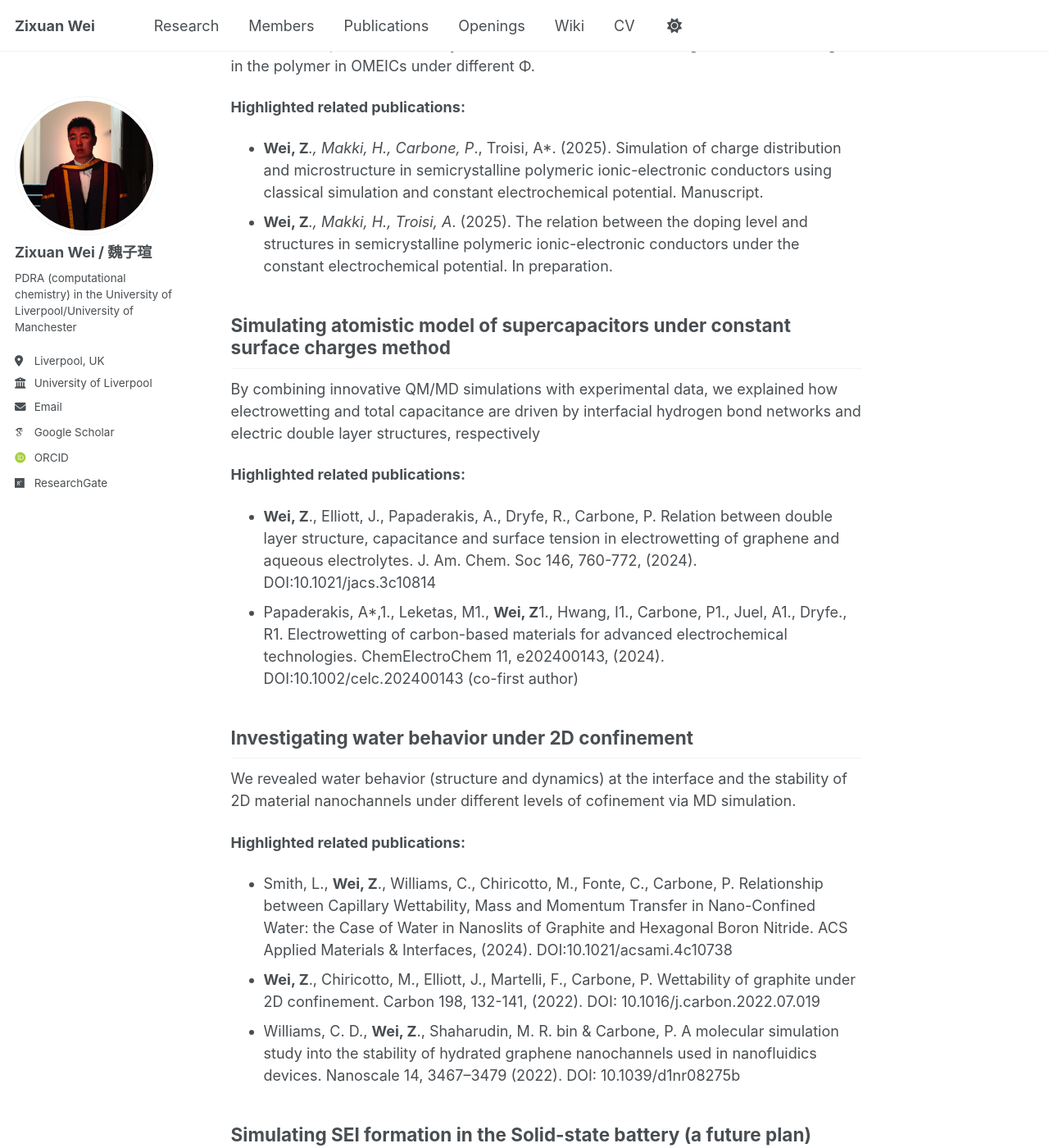
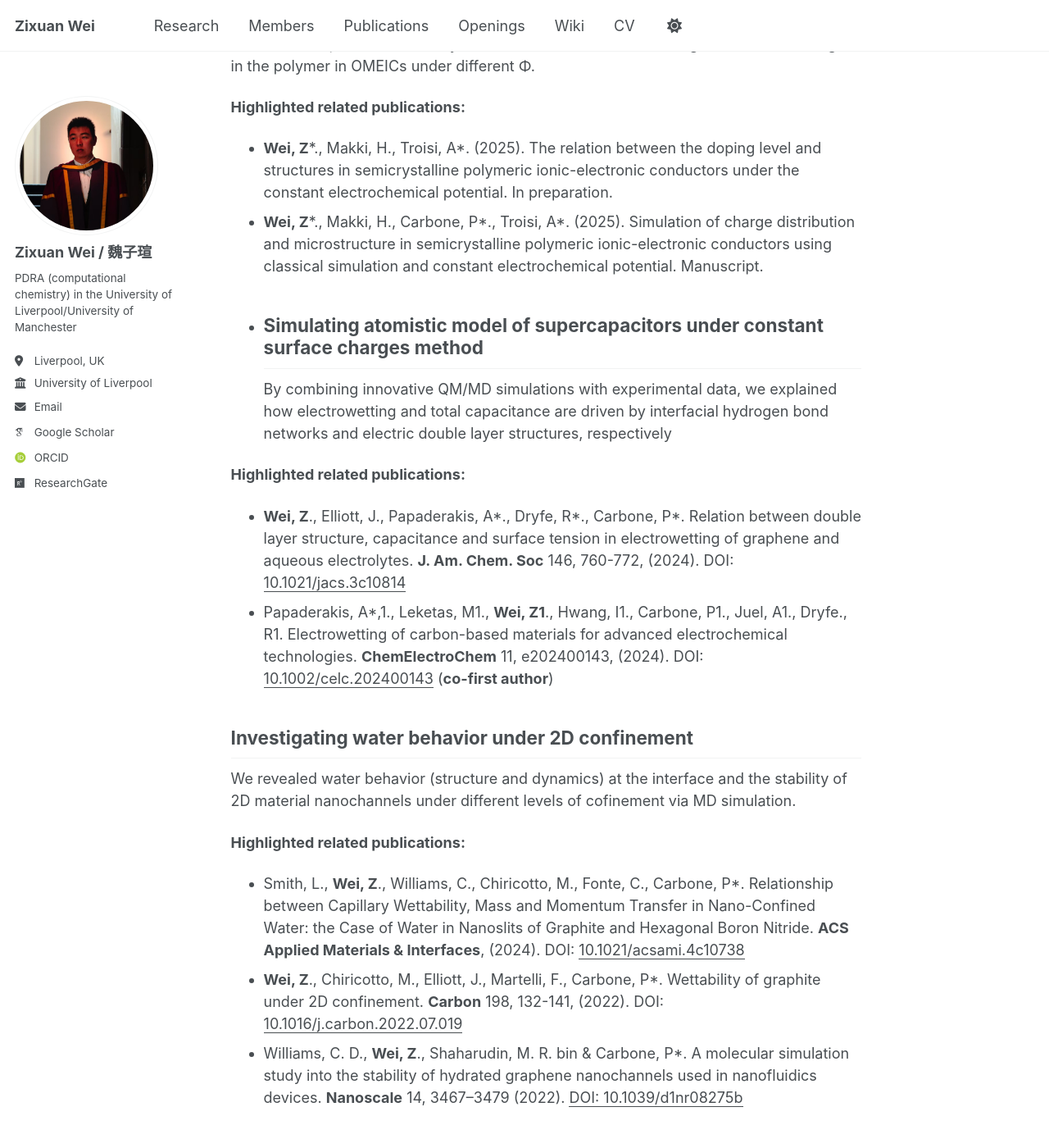
Before and after one commit to Zixuan-Wei/Zixuan-Wei.github.io, a Jekyll site: the page built from _pages/research.md, in a window 1280 px wide and 1400 px high, scrolled down 305 px. Shown: the whole window at 82% size. Built offline with Jekyll 4.4.1, drawn with Linux system fonts in a browser that asks for light colours; some web fonts are replaced.

Commit message:
Update research.md

```diff
--- a/_pages/research.md
+++ b/_pages/research.md
@@ -8,23 +8,23 @@ author_profile: true
 We developed an innovative simulation protocol of QM/MM + Grand Canonical scheme + classical molecular dynamics simulation (QM/MM + GCMD) where redox species in solution are in equilibrium with an electrode at a controllable electrochemical potential (Φ). Based on this protocol, we study how the microstructure and charge distribution change in the polymer in OMEICs under different Φ.
 
 **Highlighted related publications:**
-- **Wei, Z***., Makki, H., Carbone, P*., Troisi, A*. (2025). Simulation of charge distribution and microstructure in semicrystalline polymeric ionic-electronic conductors using classical simulation and constant electrochemical potential. Manuscript.
-- **Wei, Z***., Makki, H., Troisi, A*. (2025). The relation between the doping level and structures in semicrystalline polymeric ionic-electronic conductors under the constant electrochemical potential. In preparation.
-
+- **Wei, Z**\*., Makki, H., Troisi, A\*. (2025). The relation between the doping level and structures in semicrystalline polymeric ionic-electronic conductors under the constant electrochemical potential. In preparation.
+- **Wei, Z**\*., Makki, H., Carbone, P\*., Troisi, A\*. (2025). Simulation of charge distribution and microstructure in semicrystalline polymeric ionic-electronic conductors using classical simulation and constant electrochemical potential. Manuscript.
+-
 ## Simulating atomistic model of supercapacitors under constant surface charges method
 By combining innovative QM/MD simulations with experimental data, we explained how electrowetting and total capacitance are driven by interfacial hydrogen bond networks and electric double layer structures, respectively
 
 **Highlighted related publications:**
-- **Wei, Z**., Elliott, J., Papaderakis, A., Dryfe, R., Carbone, P. Relation between double layer structure, capacitance and surface tension in electrowetting of graphene and aqueous electrolytes. J. Am. Chem. Soc 146, 760-772, (2024). DOI:10.1021/jacs.3c10814
-- Papaderakis, A*,1., Leketas, M1., **Wei, Z**1., Hwang, I1., Carbone, P1., Juel, A1., Dryfe., R1. Electrowetting of carbon-based materials for advanced electrochemical technologies. ChemElectroChem 11, e202400143, (2024). DOI:10.1002/celc.202400143 (co-first author)
+- **Wei, Z**., Elliott, J., Papaderakis, A\*., Dryfe, R\*., Carbone, P\*. Relation between double layer structure, capacitance and surface tension in electrowetting of graphene and aqueous electrolytes. **J. Am. Chem. Soc** 146, 760-772, (2024). DOI: <u>10.1021/jacs.3c10814</u>
+- Papaderakis, A\*,1., Leketas, M1., **Wei, Z1**., Hwang, I1., Carbone, P1., Juel, A1., Dryfe., R1. Electrowetting of carbon-based materials for advanced electrochemical technologies. **ChemElectroChem** 11, e202400143, (2024). DOI: <u>10.1002/celc.202400143</u> (**co-first author**)
 
 ## Investigating water behavior under 2D confinement
 We revealed water behavior (structure and dynamics) at the interface and the stability of 2D material nanochannels under different levels of cofinement via MD simulation.
 
 **Highlighted related publications:**
-- Smith, L., **Wei, Z**., Williams, C., Chiricotto, M., Fonte, C., Carbone, P.  Relationship between Capillary Wettability, Mass and Momentum Transfer in Nano-Confined Water: the Case of Water in Nanoslits of Graphite and Hexagonal Boron Nitride. ACS Applied Materials & Interfaces, (2024). DOI:10.1021/acsami.4c10738
-- **Wei, Z**., Chiricotto, M., Elliott, J., Martelli, F., Carbone, P. Wettability of graphite under 2D confinement. Carbon 198, 132-141, (2022). DOI: 10.1016/j.carbon.2022.07.019
-- Williams, C. D., **Wei, Z**., Shaharudin, M. R. bin & Carbone, P. A molecular simulation study into the stability of hydrated graphene nanochannels used in nanofluidics devices. Nanoscale 14, 3467–3479 (2022). DOI: 10.1039/d1nr08275b
+- Smith, L., **Wei, Z**., Williams, C., Chiricotto, M., Fonte, C., Carbone, P\*.  Relationship between Capillary Wettability, Mass and Momentum Transfer in Nano-Confined Water: the Case of Water in Nanoslits of Graphite and Hexagonal Boron Nitride. **ACS Applied Materials & Interfaces**, (2024). DOI: <u>10.1021/acsami.4c10738</u>
+- **Wei, Z**., Chiricotto, M., Elliott, J., Martelli, F., Carbone, P\*. Wettability of graphite under 2D confinement. **Carbon** 198, 132-141, (2022). DOI: <u>10.1016/j.carbon.2022.07.019</u>
+- Williams, C. D., **Wei, Z**., Shaharudin, M. R. bin & Carbone, P\*. A molecular simulation study into the stability of hydrated graphene nanochannels used in nanofluidics devices. **Nanoscale** 14, 3467–3479 (2022).	<u>DOI: 10.1039/d1nr08275b</u>
 
 ## Simulating SEI formation in the Solid-state battery (a future plan)
 Simulating Solid–Electrolyte Interphase (SEI) formation remains a challenging problem in computational chemistry. I aim to combine Monte Carlo and machine-learning approaches with molecular dynamics (MD) simulations to model SEI formation under a constant electrochemical potential in solid-state batteries.
```
